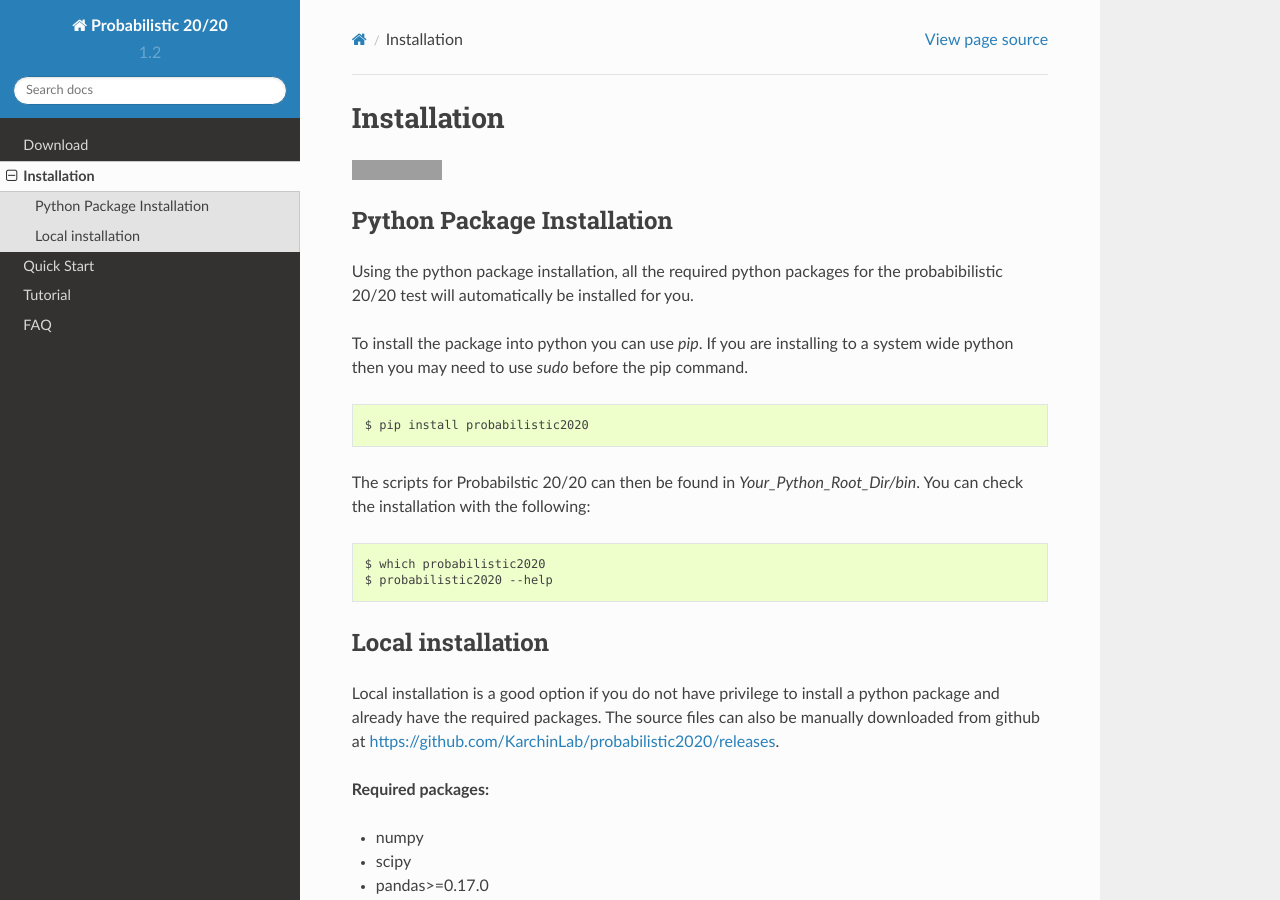
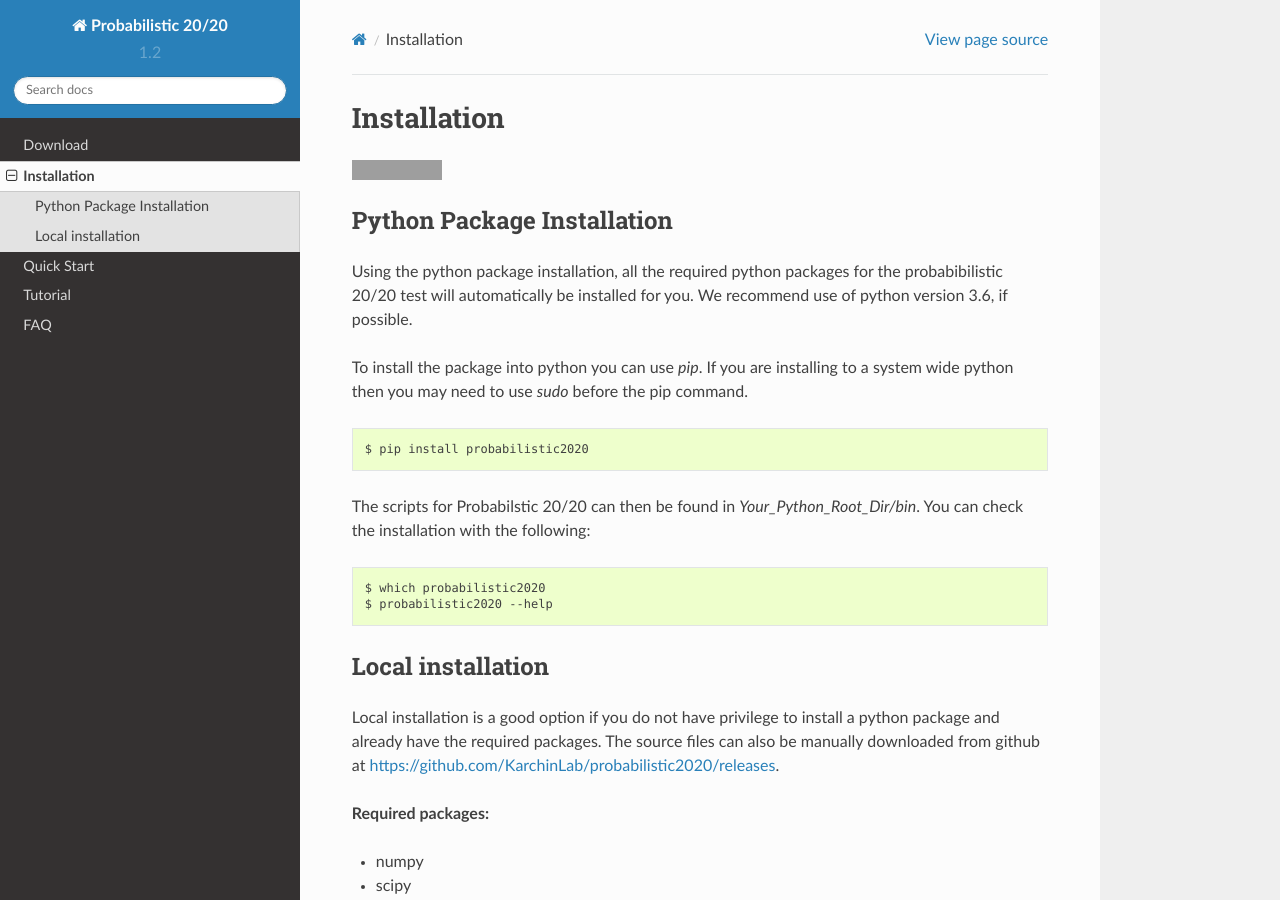
Before and after one commit to KarchinLab/probabilistic2020, a Sphinx documentation site: the page built from doc/installation.rst, in a window 1280 px wide and 900 px high. Built offline with Sphinx 7.4.7 and the Read the Docs theme 2.0.0, drawn with Linux system fonts in a browser that asks for light colours; grey boxes are pictures that could not be loaded.

Commit message:
Minor update to docs

```diff
--- a/doc/installation.rst
+++ b/doc/installation.rst
@@ -9,7 +9,7 @@ Installation
 Python Package Installation
 ~~~~~~~~~~~~~~~~~~~~~~~~~~~
 
-Using the python package installation, all the required python packages for the probabibilistic 20/20 test will automatically be installed for you.
+Using the python package installation, all the required python packages for the probabibilistic 20/20 test will automatically be installed for you. We recommend use of python version 3.6, if possible.
 
 To install the package into python you can use `pip`. If you are installing to a system wide python then you may need to use `sudo` before the pip command.
 
```
